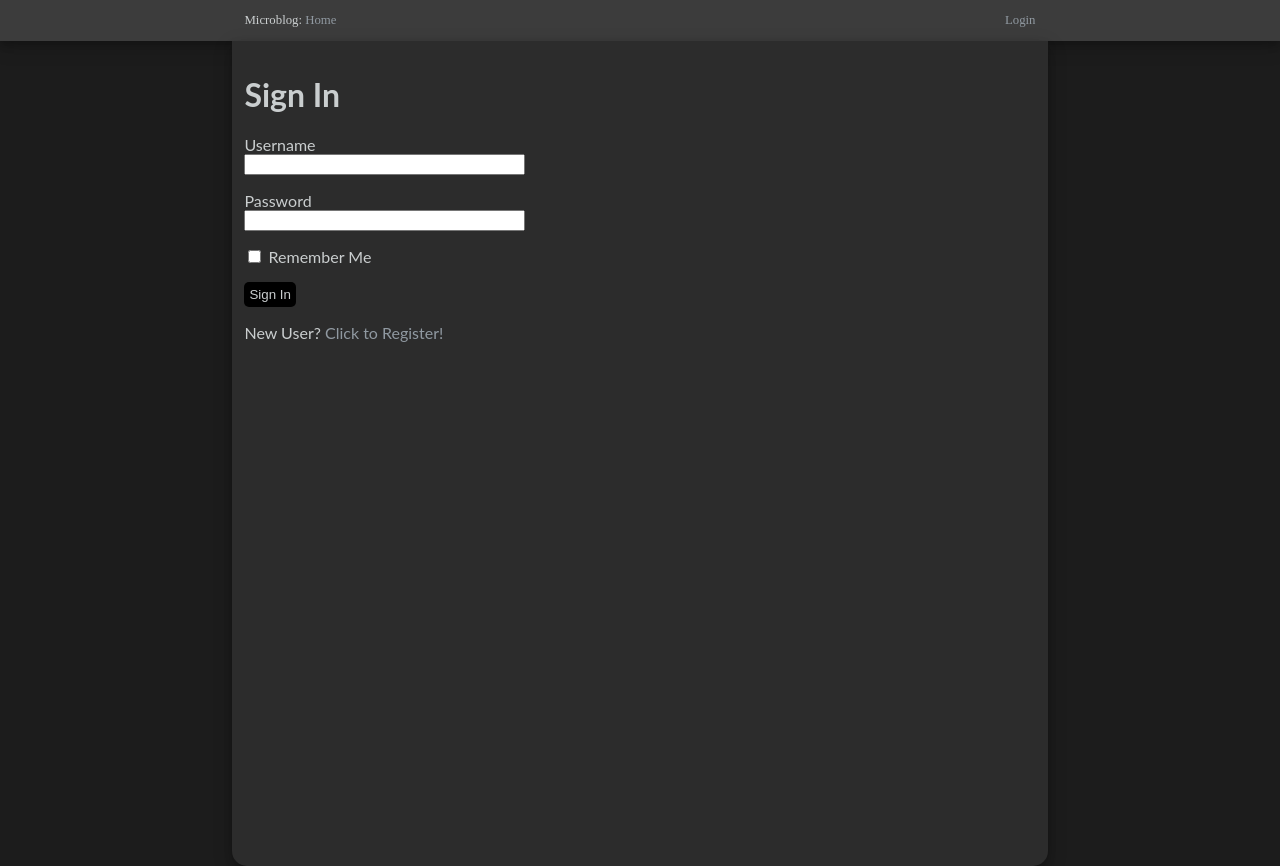
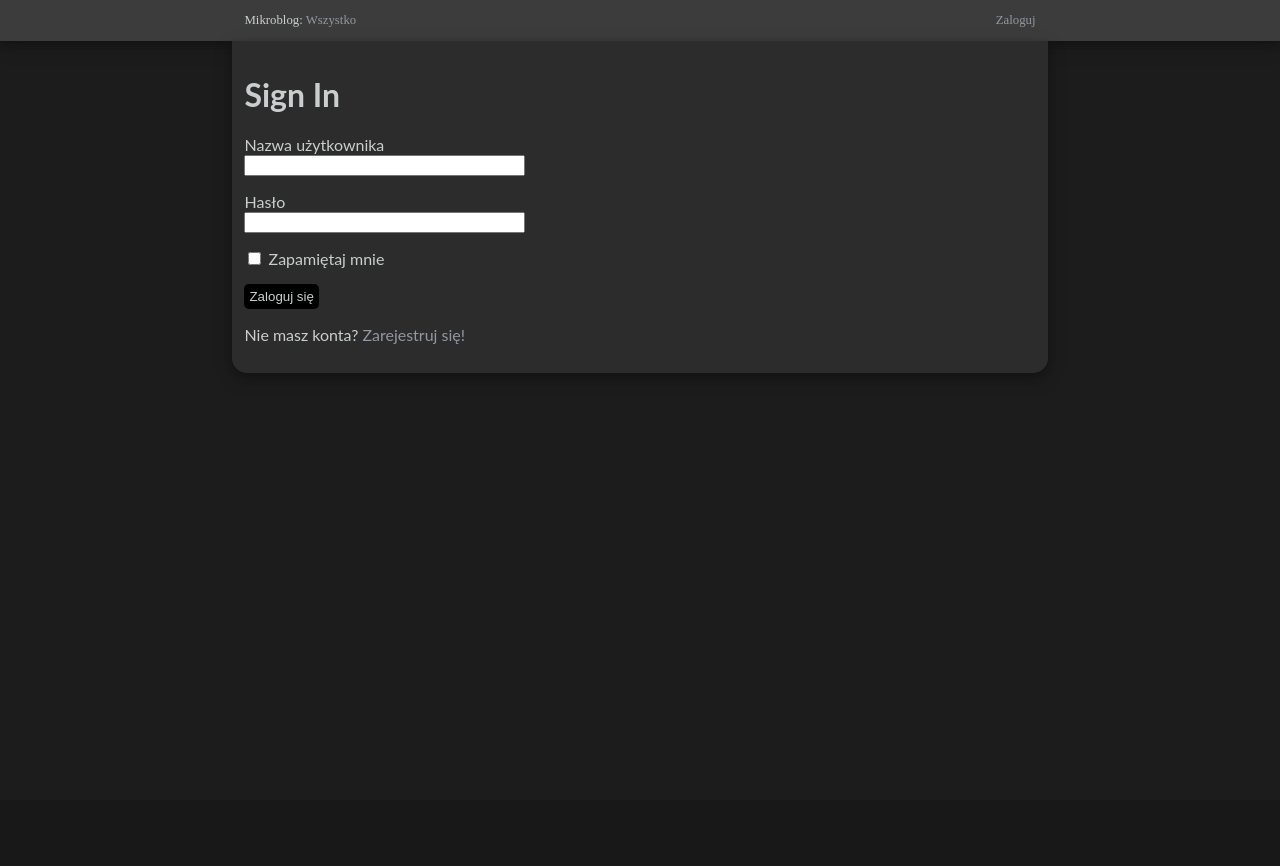
Before and after one commit to jakub-kowalik/python-microblog, a Flask app: page /login in a window 1280 px wide. After the commit the page ends 373 px from the top, so only its background shows below. Run offline with Flask 2, Linux system fonts and the light colour scheme.

Commit message:
user UI language changed to polish.

```diff
--- a/app/forms.py
+++ b/app/forms.py
@@ -5,48 +5,42 @@ from app.models import User
 
 
 class LoginForm(FlaskForm):
-    username = StringField('Username', validators=[DataRequired()])
-    password = PasswordField('Password', validators=[DataRequired()])
-    remember_me = BooleanField('Remember Me')
-    submit = SubmitField('Sign In')
+    username = StringField('Nazwa użytkownika', validators=[DataRequired()])
+    password = PasswordField('Hasło', validators=[DataRequired()])
+    remember_me = BooleanField('Zapamiętaj mnie')
+    submit = SubmitField('Zaloguj się')
 
 
 class RegistrationForm(FlaskForm):
-    username = StringField('Username', validators=[DataRequired()])
+    username = StringField('Nazwa użytkownika', validators=[DataRequired()])
     email = StringField('Email', validators=[DataRequired(), Email()])
-    password = PasswordField('Password', validators=[DataRequired()])
+    password = PasswordField('Hasło', validators=[DataRequired()])
     password2 = PasswordField(
-        'Repeat Password', validators=[DataRequired(), EqualTo('password')])
-    submit = SubmitField('Register')
+        'Powtorz hasło', validators=[DataRequired(), EqualTo('password')])
+    submit = SubmitField('Zarejestruj')
 
     def validate_username(self, username):
         user = User.query.filter_by(username=username.data).first()
         if user is not None:
-            raise ValidationError('Please use a different username.')
+            raise ValidationError('Ta nazwa użytkownika jest już zajęta.')
 
     def validate_email(self, email):
         user = User.query.filter_by(email=email.data).first()
         if user is not None:
-            raise ValidationError('Please use a different email address.')
+            raise ValidationError('Adres email nieprawidłowy.')
 
 
 class EditProfileForm(FlaskForm):
-    about_me = TextAreaField('About me', validators=[Length(min=0, max=140)])
-    submit = SubmitField('Submit')
+    about_me = TextAreaField('O mnie', validators=[Length(min=0, max=140)])
+    submit = SubmitField('Zatwierdź')
 
     def __init__(self, original_username, *args, **kwargs):
         super(EditProfileForm, self).__init__(*args, **kwargs)
         self.original_username = original_username
 
-    def validate_username(self, username):
-        if username.data != self.original_username:
-            user = User.query.filter_by(username=self.username.data).first()
-            if user is not None:
-                raise ValidationError('Please use a different username.')
-
 
 class EmptyForm(FlaskForm):
-    submit = SubmitField('Submit')
+    submit = SubmitField('Zatwierdź')
 
 
 class CheckboxForm(FlaskForm):
--- a/app/routes.py
+++ b/app/routes.py
@@ -32,7 +32,7 @@ def index():
             post = Post(body=form.post.data, author=current_user)
             db.session.add(post)
             db.session.commit()
-            flash('Your post is now live!')
+            flash('Dodano wpis!')
             return redirect(url_for('index'))
     page = request.args.get('page', 1, type=int)
     posts = Post.query.order_by(Post.timestamp.desc()).paginate(
@@ -58,10 +58,10 @@ def login():
     if form.validate_on_submit():
         user = User.query.filter_by(username=form.username.data).first()
         if user is None or not user.check_password(form.password.data):
-            flash('Invalid username or password')
+            flash('Niewlasciwe dane')
             return redirect(url_for('login'))
         if user.is_deleted:
-            flash('User is deleted')
+            flash('Uzytkownik usunal swoje konto')
             return redirect(url_for('login'))
         login_user(user, remember=form.remember_me.data)
         return redirect(url_for('index'))
@@ -84,7 +84,7 @@ def register():
         user.set_password(form.password.data)
         db.session.add(user)
         db.session.commit()
-        flash('Congratulations, you are now a registered user!')
+        flash('Witamy na mikroblogu!')
         return redirect(url_for('login'))
     return render_template('register.html', title='Register', form=form)
 
@@ -138,7 +138,7 @@ def delete_post(post_id):
             db.session.commit()
             db.session.delete(posts)
             db.session.commit()
-            flash('You deleted post {}!'.format(post_id))
+            flash('Usunieto wpis!')
             return redirect(request.referrer)
 
 
@@ -148,15 +148,12 @@ def delete_user(username):
     if form.validate_on_submit():
         user = User.query.filter_by(username=username).first_or_404()
         if current_user == user or current_user.is_admin:
-            if form.checkbox:
-                for instance in db.session.query(Post).filter_by(user_id=user.id):
-                    db.session.delete(instance)
             user.is_deleted = True
             user.email = None
             user.about_me = None
             user.password_hash = None
             db.session.commit()
-            flash('You deleted your account {}!'.format(username))
+            flash('Usunieto konto! '.format(username))
             if current_user.is_admin:
                 return redirect(request.referrer)
             else:
@@ -172,7 +169,7 @@ def edit_profile(username):
         if form.validate_on_submit():
             user.about_me = form.about_me.data
             db.session.commit()
-            flash('Your changes have been saved.')
+            flash('Zmiany zostaly zapisane.')
             return redirect(url_for('edit_profile', username=user.username))
         elif request.method == 'GET':
             form.about_me.data = user.about_me
@@ -188,14 +185,14 @@ def follow(username):
     if form.validate_on_submit():
         user = User.query.filter_by(username=username).first()
         if user is None:
-            flash('User {} not found.'.format(username))
+            flash('Nie ma uzytkownika {}.'.format(username))
             return redirect(url_for('index'))
         if user == current_user:
-            flash('You cannot follow yourself!')
+            flash('Nie mozesz obserwowac sam siebie!')
             return redirect(url_for('user', username=username))
         current_user.follow(user)
         db.session.commit()
-        flash('You are following {}!'.format(username))
+        flash('Zaobserwowano {}!'.format(username))
         return redirect(request.referrer)
     else:
         return redirect(url_for('index'))
@@ -208,14 +205,14 @@ def unfollow(username):
     if form.validate_on_submit():
         user = User.query.filter_by(username=username).first()
         if user is None:
-            flash('User {} not found.'.format(username))
+            flash('Nie ma uzytkownika {}.'.format(username))
             return redirect(url_for('index'))
         if user == current_user:
-            flash('You cannot unfollow yourself!')
+            flash('Nie mozesz odobserwowac siebie')
             return redirect(url_for('user', username=username))
         current_user.unfollow(user)
         db.session.commit()
-        flash('You are not following {}.'.format(username))
+        flash('Nie obserwujesz juz {}.'.format(username))
         return redirect(request.referrer)
     else:
         return redirect(url_for('index'))
@@ -229,7 +226,7 @@ def my_microblog():
         post = Post(body=form.post.data, author=current_user)
         db.session.add(post)
         db.session.commit()
-        flash('Your post is now live!')
+        flash('Dodano wpis!')
         return redirect(url_for('index'))
     page = request.args.get('page', 1, type=int)
     posts = current_user.followed_posts().paginate(
@@ -251,13 +248,13 @@ def upvote(post_id):
         if form.validate_on_submit():
             post = Post.query.filter_by(id=post_id).first()
             if post is None:
-                flash('User {} not found.'.format(username))
+                flash('Nie ma uzytkownika {}.'.format(username))
                 return redirect(url_for('index'))
             if post.author == current_user:
                 return redirect(url_for('index'))
             post.upvote(current_user)
             db.session.commit()
-            flash('You upvoted {}!'.format(post_id))
+            flash('Zaplusowales wpis o id {}!'.format(post_id))
             return redirect(request.referrer)
         else:
             return redirect(url_for('index'))
@@ -271,11 +268,11 @@ def unupvote(post_id):
         if form.validate_on_submit():
             post = Post.query.filter_by(id=post_id).first()
             if post is None:
-                flash('User {} not found.'.format(username))
+                flash('Nie ma uzytkownika {}.'.format(username))
                 return redirect(url_for('index'))
             post.unupvote(current_user)
             db.session.commit()
-            flash('You unupvoted {}!'.format(post_id))
+            flash('Odplusowales wpis o id {}!'.format(post_id))
             return redirect(request.referrer)
         else:
             return redirect(url_for('index'))
--- a/app/templates/404.html
+++ b/app/templates/404.html
@@ -1,6 +1,7 @@
 {% extends "base.html" %}
 
 {% block content %}
-    <h1>File Not Found</h1>
-    <p><a href="{{ url_for('index') }}">Back</a></p>
+    <h3>404 - nie ma takiej strony :(</h3>
+    <h1></h1>
+    <p><a href="{{ url_for('index') }}">Powrot</a></p>
 {% endblock %}
--- a/app/templates/500.html
+++ b/app/templates/500.html
@@ -1,7 +1,7 @@
 {% extends "base.html" %}
 
 {% block content %}
-    <h1>An unexpected error has occurred</h1>
-    <p>The administrator has been notified. Sorry for the inconvenience!</p>
+    <h3>Internal server error - blad serwera :(</h3>
+    <h1>"Ludzie, przecież tu nic nie jest zepsute. Nikt nie psuje mikrobloga, co wy gadacie za głupoty? Przecież wy tylko podsycacie nastroje, nic więcej"</h1>
     <p><a href="{{ url_for('index') }}">Back</a></p>
 {% endblock %}
--- a/app/templates/base.html
+++ b/app/templates/base.html
@@ -1,23 +1,25 @@
+<!DOCTYPE html>
 <html>
 <head>
+     <meta charset="UTF-8">
     {% if title %}
-        <title>{{ title }} - microblog</title>
+        <title>{{ title }} - mikroblog</title>
     {% else %}
-        <title>microblog</title>
+        <title>mikroblog</title>
     {% endif %}
     <link rel="stylesheet" href="{{ url_for('static', filename='css/style.css') }}">
 </head>
 <body>
 <div class="navbar-wrapper">
     <div class="navbar">
-        Microblog:
-        <a href="{{ url_for('index') }}">Home</a>
+        Mikroblog:
+        <a href="{{ url_for('index') }}">Wszystko</a>
         {% if current_user.is_anonymous %}
-            <a style="float: right" href="{{ url_for('login') }}">Login</a>
+            <a style="float: right" href="{{ url_for('login') }}">Zaloguj</a>
         {% else %}
-            <a href="{{ url_for('user', username=current_user.username) }}">Profile</a>
-            <a href="{{ url_for('my_microblog') }}">My microblog</a>
-            <a style="float: right" href="{{ url_for('logout') }}">Logout</a>
+            <a href="{{ url_for('user', username=current_user.username) }}">Mój profil</a>
+            <a href="{{ url_for('my_microblog') }}">Mój mikroblog</a>
+            <a style="float: right" href="{{ url_for('logout') }}">Wyloguj</a>
         {% endif %}
     </div>
 </div>
--- a/app/templates/index.html
+++ b/app/templates/index.html
@@ -4,7 +4,7 @@
     {% if not current_user.is_anonymous %}
     <h1>{{ current_user.username }} chyba pomyliłeś witryny, reddit jest dwa serwery dalej...</h1>
     {% else %}
-    <h1>Welcome to microblog!</h1>
+    <h1>Witaj na mikroblogu!</h1>
     {% endif %}
     {% if form %}
     <form action="" method="post">
@@ -24,10 +24,10 @@
     {% endfor %}
     <br>
     {% if prev_url %}
-    <a style="float: right" href="{{ prev_url }}">Newer posts</a>
+    <a style="float: right" href="{{ prev_url }}">Nowsze >></a>
     {% endif %}
     {% if next_url %}
-    <a style="float: left" href="{{ next_url }}">Older posts</a>
+    <a style="float: left" href="{{ next_url }}"><< Starsze</a>
     {% endif %}
     <br>
 {% endblock %}
--- a/app/templates/login.html
+++ b/app/templates/login.html
@@ -21,5 +21,5 @@
         <p>{{ form.remember_me() }} {{ form.remember_me.label }}</p>
         <p>{{ form.submit() }}</p>
     </form>
-    <p>New User? <a href="{{ url_for('register') }}">Click to Register!</a></p>
+    <p>Nie masz konta? <a href="{{ url_for('register') }}">Zarejestruj się!</a></p>
 {% endblock %}
--- a/app/templates/register.html
+++ b/app/templates/register.html
@@ -1,7 +1,7 @@
 {% extends "base.html" %}
 
 {% block content %}
-    <h1>Register</h1>
+    <h1>Zarejestruj sie!</h1>
     <form action="" method="post">
         {{ form.hidden_tag() }}
         <p>
```
Also changed, not shown: app/templates/user.html (+13 -14 lines).
